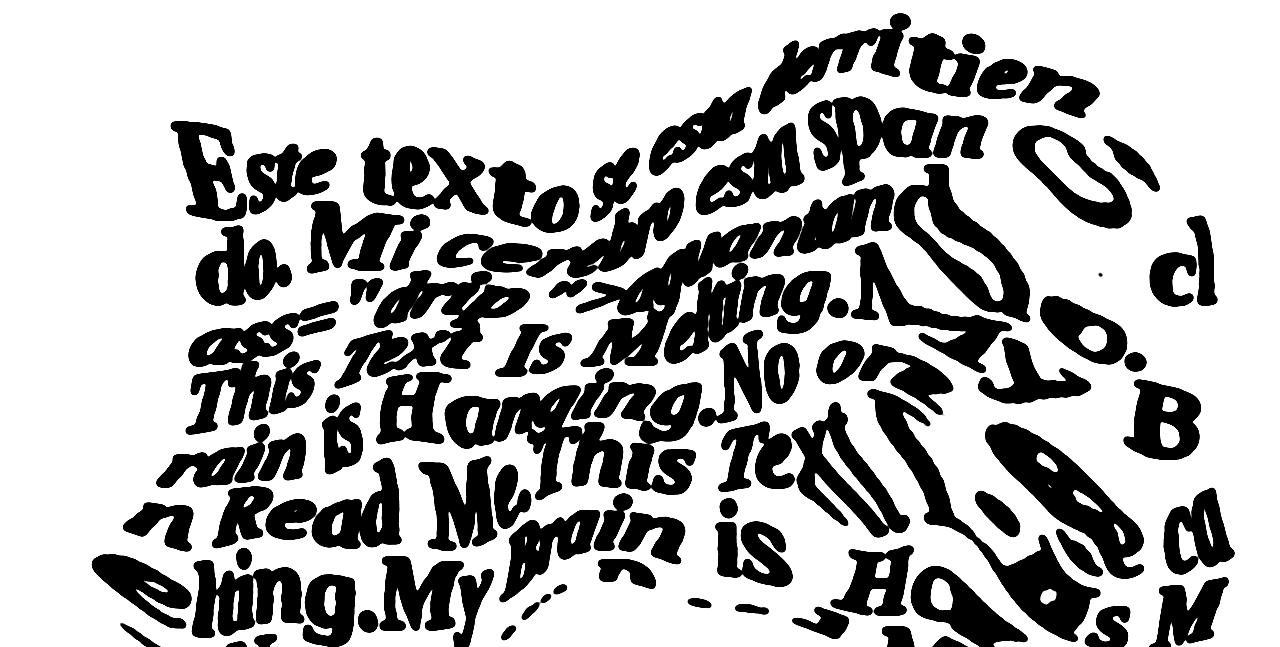
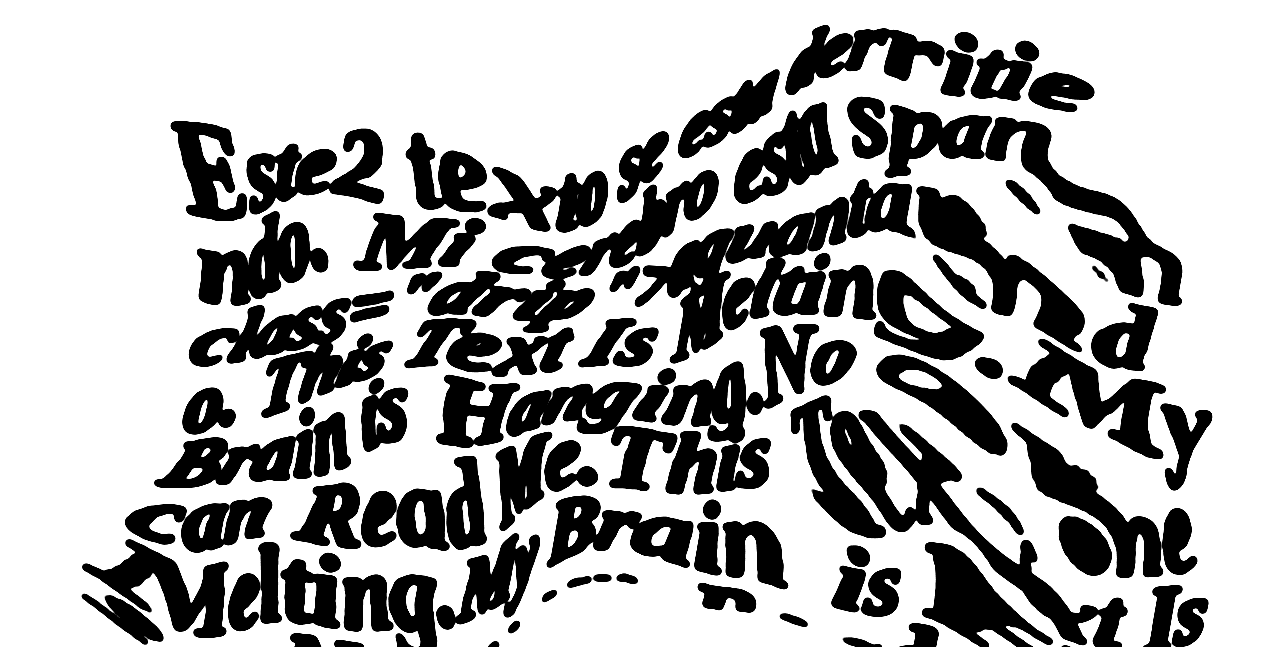
Before and after one commit to s1ento54/smioochy.click, a plain HTML site: page index.html in a window 1280 px wide. Shown: the part 153-800 px from the top of the page. Drawn offline with Linux system fonts and the light colour scheme.

Commit message:
Update index.html

```diff
--- a/index.html
+++ b/index.html
@@ -13,7 +13,7 @@
   <div id="container">
     <h1> smioochy.click</h1>
     <p id="text">
-      Este texto se esta derritiendo.</span>
+      Este2 texto se esta derritiendo.</span>
       Mi cerebro esta span class="drip"></span>aguantando. This Text Is Melting.My Brain is Hanging.No one can Read Me.This Text Is Melting.My Brain is Hanging.No one can Read Me.This Text Is Melting.My Brain is Hanging.No one can Read Me.No one can Read Me. This Text Is Melting.My Brain is Hanging.No one can Read Me.This Text Is Melting.My Brain is Hanging.No one can Read Me.This Text Is Melting.My Brain is Hanging.No one can Read Me.This Text Is Melting.My Brain is Hanging.No one can Read Me.
       <br><br>
       Mis links:
```
